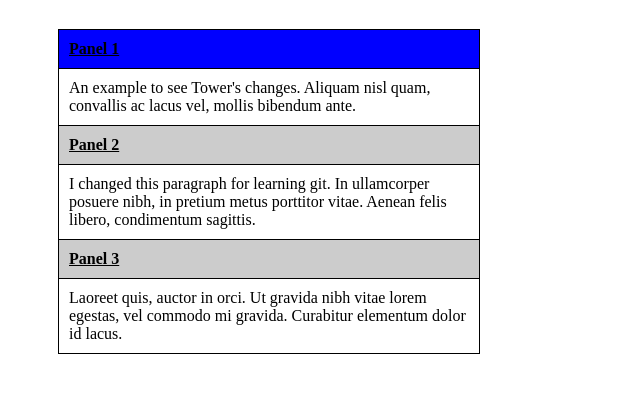
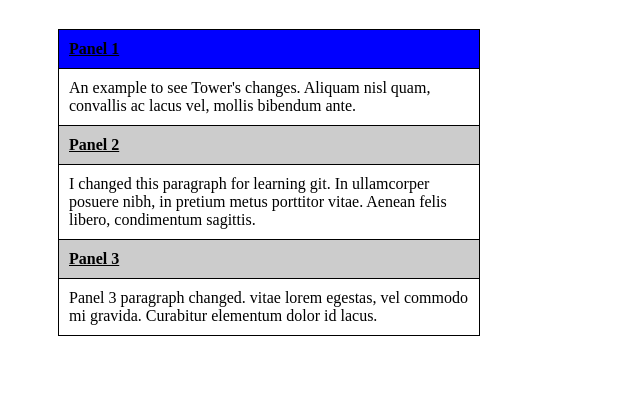
Before and after one commit to isaac-russell/jqueryProject, a plain HTML site: page index.html in a window 1280 px wide. Shown: the part 79-472 px from the top of the page, without its empty margins (0-640 px from the left). Drawn offline with nearby package versions, Linux system fonts and the light colour scheme.

Commit message:
Paragraph 3 adjusted
Just the text adjusted

```diff
--- a/index.html
+++ b/index.html
@@ -15,7 +15,7 @@
       <dd>I changed this paragraph for learning git. In ullamcorper posuere nibh, in pretium metus porttitor vitae. Aenean felis libero, condimentum sagittis.</dd>
 
       <dt><a href="">Panel 3</a></dt>
-      <dd>Laoreet quis, auctor in orci. Ut gravida nibh vitae lorem egestas, vel commodo mi gravida. Curabitur elementum dolor id lacus.</dd>
+      <dd>Panel 3 paragraph changed. vitae lorem egestas, vel commodo mi gravida. Curabitur elementum dolor id lacus.</dd>
     </dl>
 
 <script src="http://code.jquery.com/jquery-1.12.0.min.js"></script>
```
